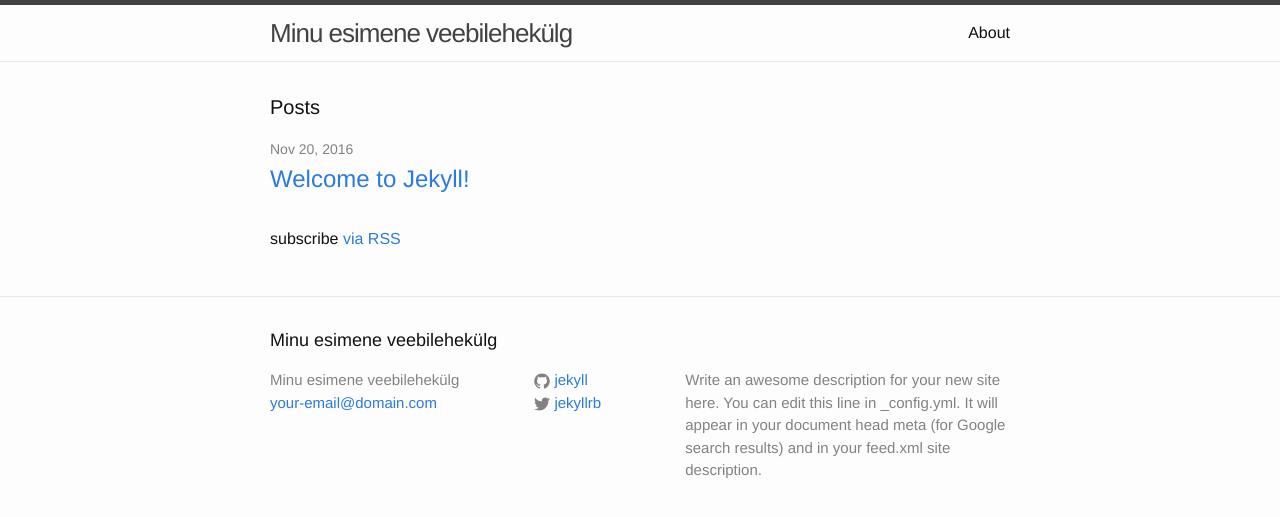
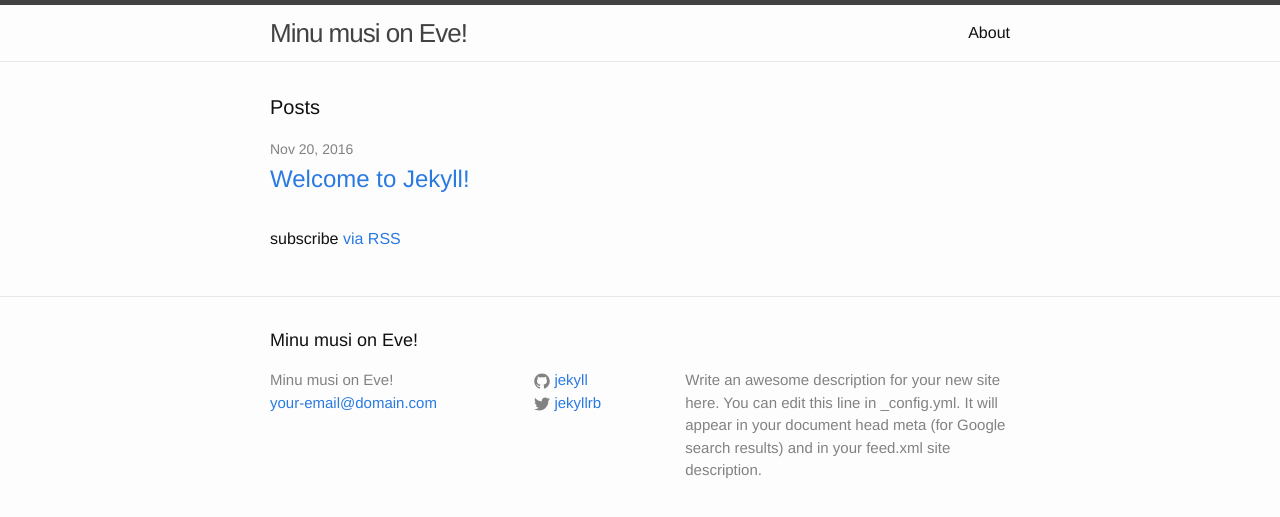
Before and after one commit to tonuheiskonen/tonuheiskonen.github.io, a Jekyll site: the page built from index.html, in a window 1280 px wide. Shown: the top 517 px of the page. Built offline with Jekyll 4.4.1, drawn with Linux system fonts in a browser that asks for light colours.

Commit message:
Update _config.yml

```diff
--- a/_config.yml
+++ b/_config.yml
@@ -5,8 +5,9 @@
 # For technical reasons, this file is *NOT* reloaded automatically when you use
 # 'jekyll serve'. If you change this file, please restart the server process.
 
+
 # Site settings
-title: Minu esimene veebilehekülg
+title: Minu musi on Eve!
 email: your-email@domain.com
 description: > # this means to ignore newlines until "baseurl:"
   Write an awesome description for your new site here. You can edit this
```
